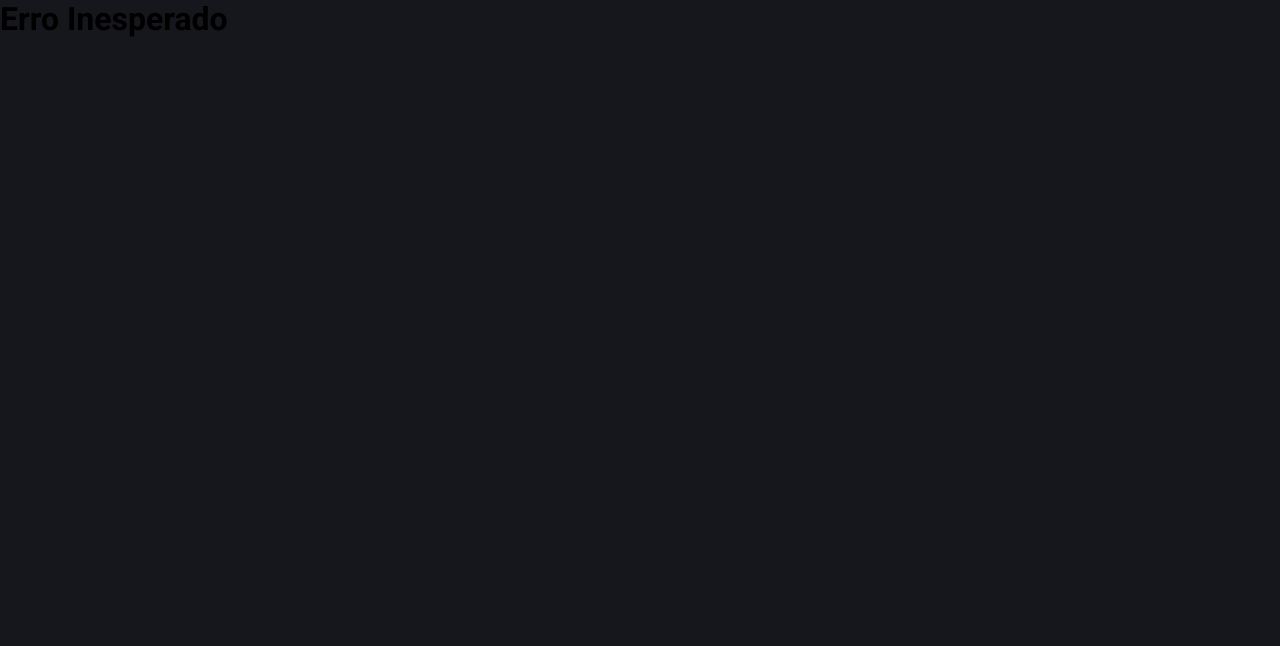
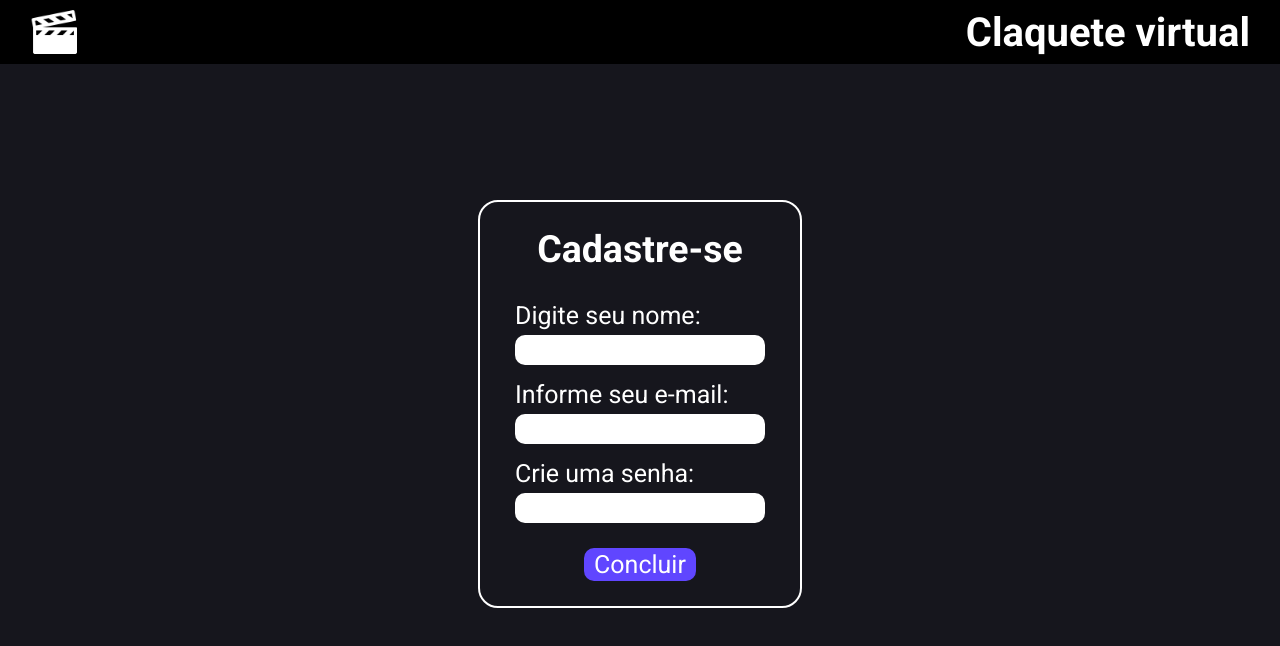
Before and after one commit to HugoFreitass/projeto-final-react-orcestra, a React (Vite) app: page /registration in a window 1280 px wide. Before the commit this address had no page. Shown: the top 646 px of the page. Built offline with nearby package versions, Linux system fonts and the light colour scheme.

Commit message:
feat: registration page

```diff
--- a/src/main.jsx
+++ b/src/main.jsx
@@ -7,6 +7,7 @@ import App from './App.jsx';
 import ErrorPage from './pages/ErrorPage.jsx';
 import DetailsPage from './pages/DetailsPage/DetailsPage.jsx';
 import MovieList from './pages/MovieList/index.tsx';
+import RegistrationPage from './pages/RegistrationPage/RegistrationPage.jsx';
 
 
 const router = createBrowserRouter([
@@ -18,6 +19,10 @@ const router = createBrowserRouter([
       {
         path: "/",
         element: <MovieList />,
+      },
+      {
+        path: "/registration",
+        element: <RegistrationPage />
       },
       {
         path: "/movies/:id",
--- /dev/null
+++ b/src/pages/RegistrationPage/RegistrationPage.jsx
@@ -0,0 +1,34 @@
+import React from "react"
+import '../RegistrationPage/RegistrationPage.scss'
+
+const RegistrationPage = () =>{
+
+    return(
+
+        <div className="registration">
+
+            <div className="registration-form">
+                <h2>Cadastre-se</h2>
+                <div className="registration-input">
+                    <label htmlFor="name">Digite seu nome:</label>
+                    <input type="text" name="name" required/>
+                </div>
+
+                <div className="registration-input">
+                    <label htmlFor="email">Informe seu e-mail:</label>
+                    <input type="email" name="email" required/>
+                </div>
+
+                <div className="registration-input">
+                    <label htmlFor="password">Crie uma senha:</label>
+                    <input type="password" name="password" required/>
+                </div>
+
+                <button type="submit">Concluir</button>
+            </div>
+
+        </div>
+    )
+}
+
+export default RegistrationPage
--- /dev/null
+++ b/src/pages/RegistrationPage/RegistrationPage.scss
@@ -0,0 +1,62 @@
+.registration{
+    display: flex;
+    justify-content: center;
+
+    .registration-form{
+        display: flex;
+        flex-direction: column;
+        align-items: center;
+        border: 2px solid #FFF;
+        border-radius: 20px;
+        padding: 25px 35px;
+        gap: 15px;
+        color: #FFF;
+        font-size: 25px;
+        margin-top: 200px;
+
+
+        .registration-input{
+            display: flex;
+            flex-flow: column;
+        }
+
+        h2{
+            margin-bottom: 15px;
+        }
+        label{
+            margin-bottom: 5px;
+        }
+
+        input{
+            width: 250px;
+            height: 30px;
+            font-size: 20px;
+            padding-left: 10px;
+            border-radius: 10px;
+            border: none;
+        }
+
+        input:focus{
+            outline: none;
+        }
+
+        button{
+            font-size: 25px;
+            padding: 2px 10px;
+            border-radius: 10px;
+            border: none;
+            color: #FFF;
+            background-color: #6046ff;
+            margin-top: 10px;
+        }
+
+        button:hover{
+            cursor: pointer;
+            opacity: 0.8;
+        }
+
+        button:active{
+            opacity: 0.5;
+        }
+    }
+}
```
Also changed, not shown: src/pages/Navbar/Navbar.module.css (deleted, +0 -23 lines), src/pages/Navbar/index.scss (deleted, +0 -13 lines), src/pages/Navbar/index.tsx (deleted, +0 -19 lines).
